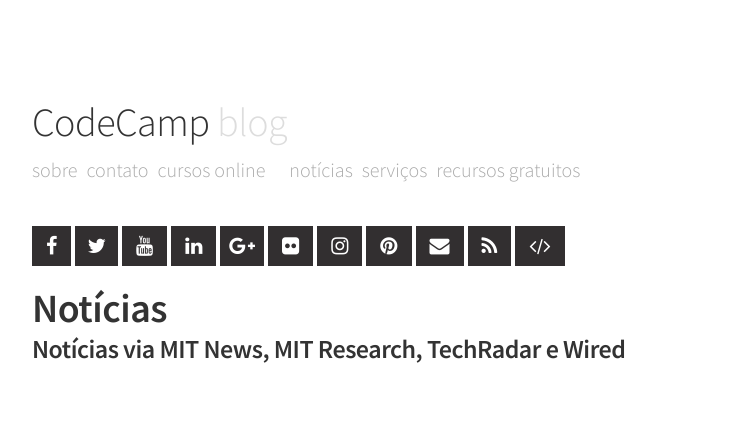
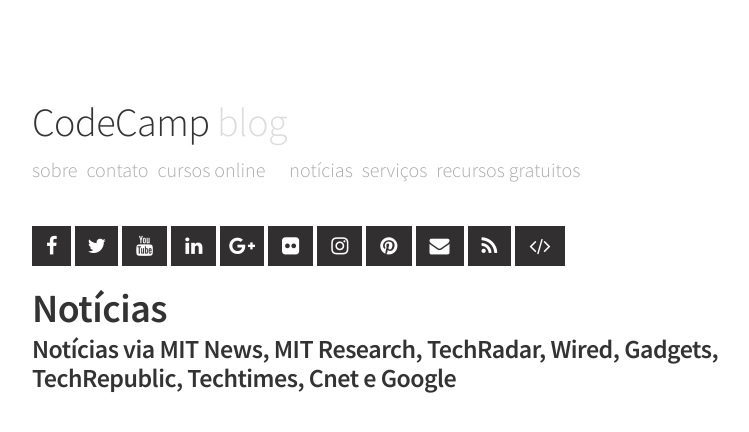
Before and after one commit to snvas/snvas.github.io, a Jekyll site: the page built from noticias.md, in a window 1280 px wide. Shown: the top 432 px of the page, without its empty margins (248-997 px from the left). Built offline with Jekyll 4.4.1, drawn with Linux system fonts in a browser that asks for light colours; nearby versions of some CDN libraries; comment, search, counter and statistics services are not loaded; part of the change alters nothing that is shown.

Commit message:
news size

```diff
--- a/noticias.md
+++ b/noticias.md
@@ -4,7 +4,7 @@ title: Notícias
 permalink: /noticias/
 ---
 
-### Notícias via MIT News, MIT Research, TechRadar e Wired
+### Notícias via MIT News, MIT Research, TechRadar, Wired, Gadgets, TechRepublic, Techtimes, Cnet e Google
 
 <!-- start sw-rss-feed code -->
 <script type="text/javascript">
@@ -12,7 +12,7 @@ permalink: /noticias/
 rssfeed_url = new Array();
 rssfeed_url[0]="http://news.mit.edu/rss/feed"; rssfeed_url[1]="http://www.techradar.com/rss"; rssfeed_url[2]="http://news.mit.edu/rss/research"; rssfeed_url[3]="https://www.wired.com/category/design/feed/"; rssfeed_url[4]="http://gadgets.ndtv.com/rss/news"; rssfeed_url[5]="http://www.techrepublic.com/rssfeeds/articles/latest/"; rssfeed_url[6]="http://www.techtimes.com/rss/archives/mostpopular.xml"; rssfeed_url[7]="https://www.cnet.com/rss/news/"; rssfeed_url[8]="https://news.google.com/news?cf=all&hl=pt-BR&pz=1&ned=pt-BR_br&topic=t&output=rss";
 rssfeed_frame_width="100%";
-rssfeed_frame_height="1500";
+rssfeed_frame_height="2000";
 rssfeed_scroll="on";
 rssfeed_scroll_step="6";
 rssfeed_scroll_bar="off";
@@ -39,7 +39,7 @@ rssfeed_item_border_bottom="on";
 rssfeed_item_source_icon="off";
 rssfeed_item_date="off";
 rssfeed_item_description="on";
-rssfeed_item_description_length="200";
+rssfeed_item_description_length="500";
 rssfeed_item_description_color="#666";
 rssfeed_item_description_link_color="#333";
 rssfeed_item_description_tag="off";
```
